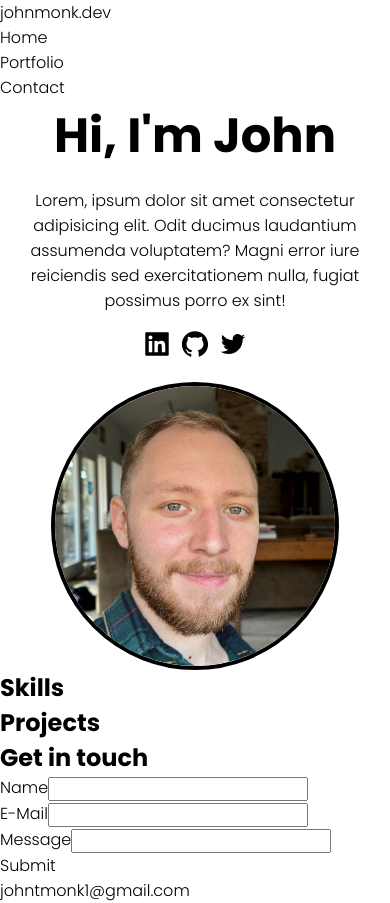
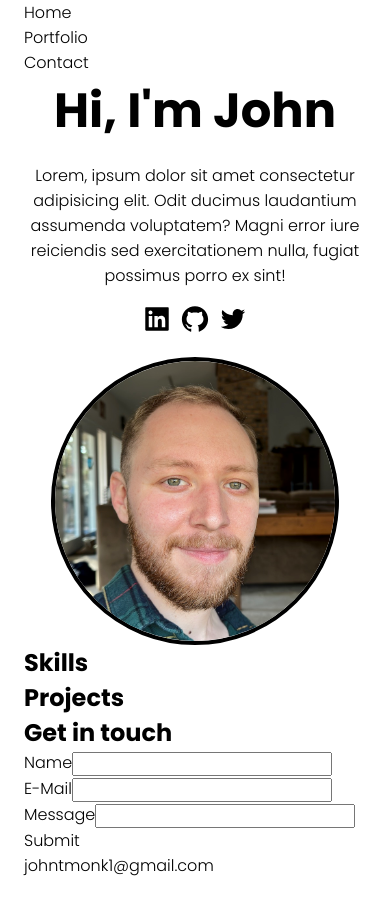
Before and after one commit to John-Monk/developer-portfolio, a Next.js app: page / in a window 390 px wide. After the commit the page ends 878 px from the top, so only its background shows below. Built offline with nearby package versions, Linux system fonts and the light colour scheme.

Commit message:
added class to logo and displayed none for mobile view

```diff
--- a/pages/index.js
+++ b/pages/index.js
@@ -9,14 +9,14 @@ export default function Home() {
   return (
     <>
       <Head>
-        <title>Create Next App</title>
+        <title>johnmonk.dev</title>
         <meta name="description" content="Generated by create next app" />
         <meta name="viewport" content="width=device-width, initial-scale=1" />
         <link rel="icon" href="/favicon.ico" />
       </Head>
       <header>
         <div className="container">
-          <a href="https://johnmonk.dev/">johnmonk.dev</a>
+          <a className='logo' href="https://johnmonk.dev/">johnmonk.dev</a>
           <Nav />
         </div>
       </header>
--- a/styles/globals.css
+++ b/styles/globals.css
@@ -122,3 +122,11 @@ button, a {
 ul {
   list-style: none;
 }
+
+.container {
+  padding: 0 1.5em;
+}
+
+.logo {
+  display: none;
+}
```
